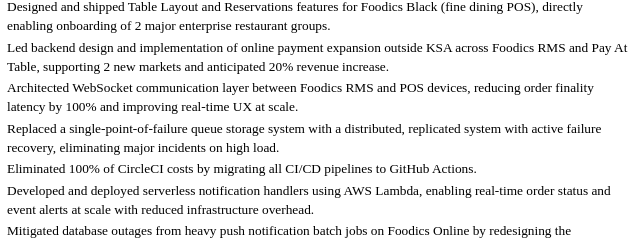
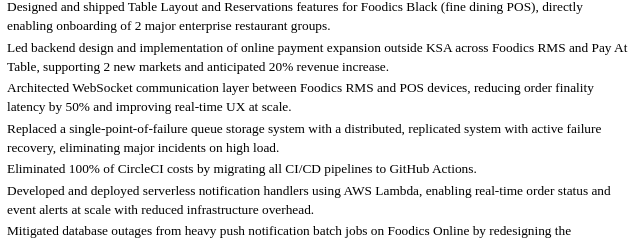
Before and after one commit to devyetii/cv, a plain HTML site: page site/index.html in a window 1280 px wide. Shown: the part 383-623 px from the top of the page, 329-969 px from the left. Drawn offline with Linux system fonts and the light colour scheme.

Commit message:
Fix order finality latency reduction to 50%

```diff
--- a/site/index.html
+++ b/site/index.html
@@ -210,7 +210,7 @@
         <ul class="b">
           <li>Designed and shipped Table Layout and Reservations features for Foodics Black (fine dining POS), directly enabling onboarding of 2 major enterprise restaurant groups.</li>
           <li>Led backend design and implementation of online payment expansion outside KSA across Foodics RMS and Pay At Table, supporting 2 new markets and anticipated 20% revenue increase.</li>
-          <li>Architected WebSocket communication layer between Foodics RMS and POS devices, reducing order finality latency by 100% and improving real-time UX at scale.</li>
+          <li>Architected WebSocket communication layer between Foodics RMS and POS devices, reducing order finality latency by 50% and improving real-time UX at scale.</li>
           <li>Replaced a single-point-of-failure queue storage system with a distributed, replicated system with active failure recovery, eliminating major incidents on high load.</li>
           <li>Eliminated 100% of CircleCI costs by migrating all CI/CD pipelines to GitHub Actions.</li>
           <li>Developed and deployed serverless notification handlers using AWS Lambda, enabling real-time order status and event alerts at scale with reduced infrastructure overhead.</li>
```
